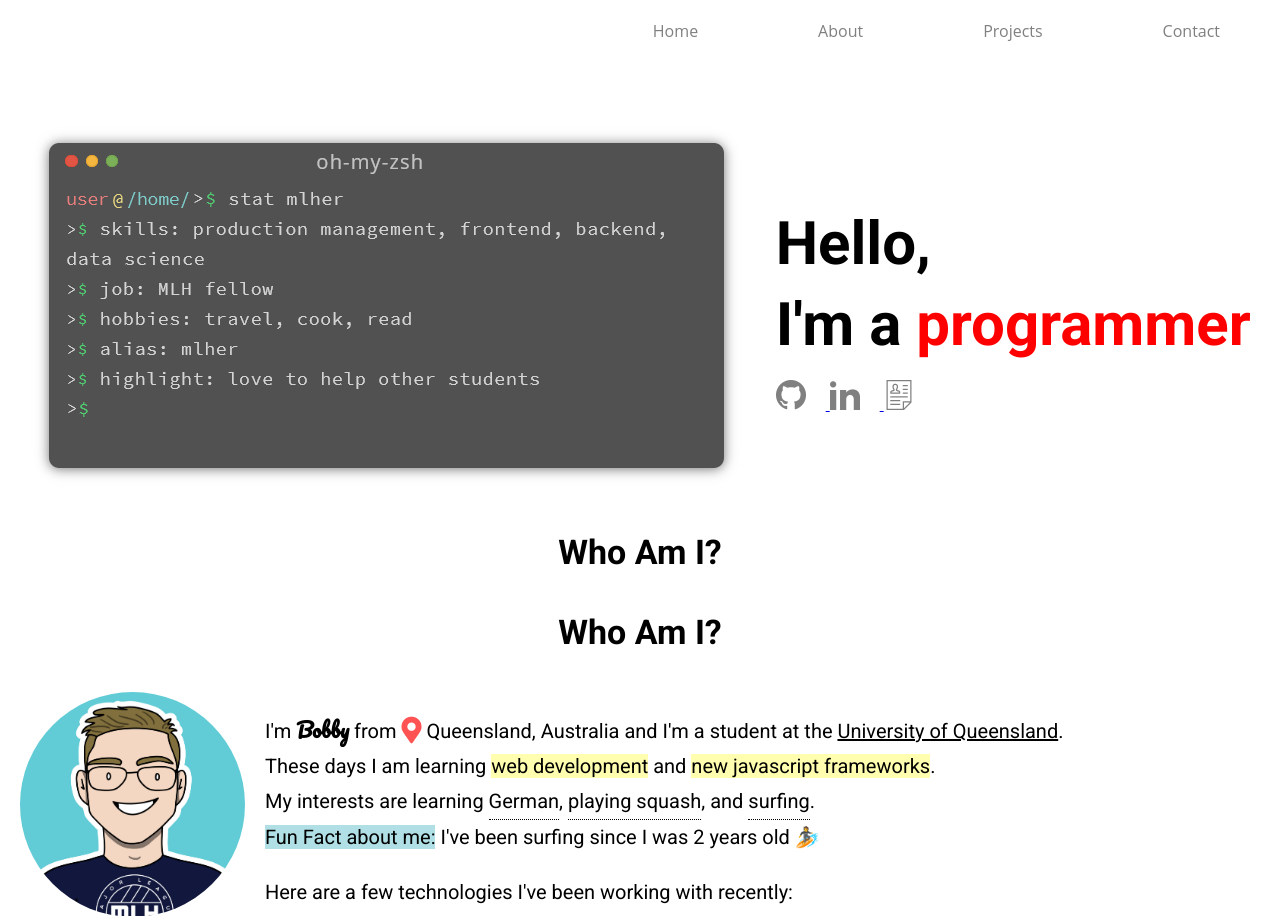
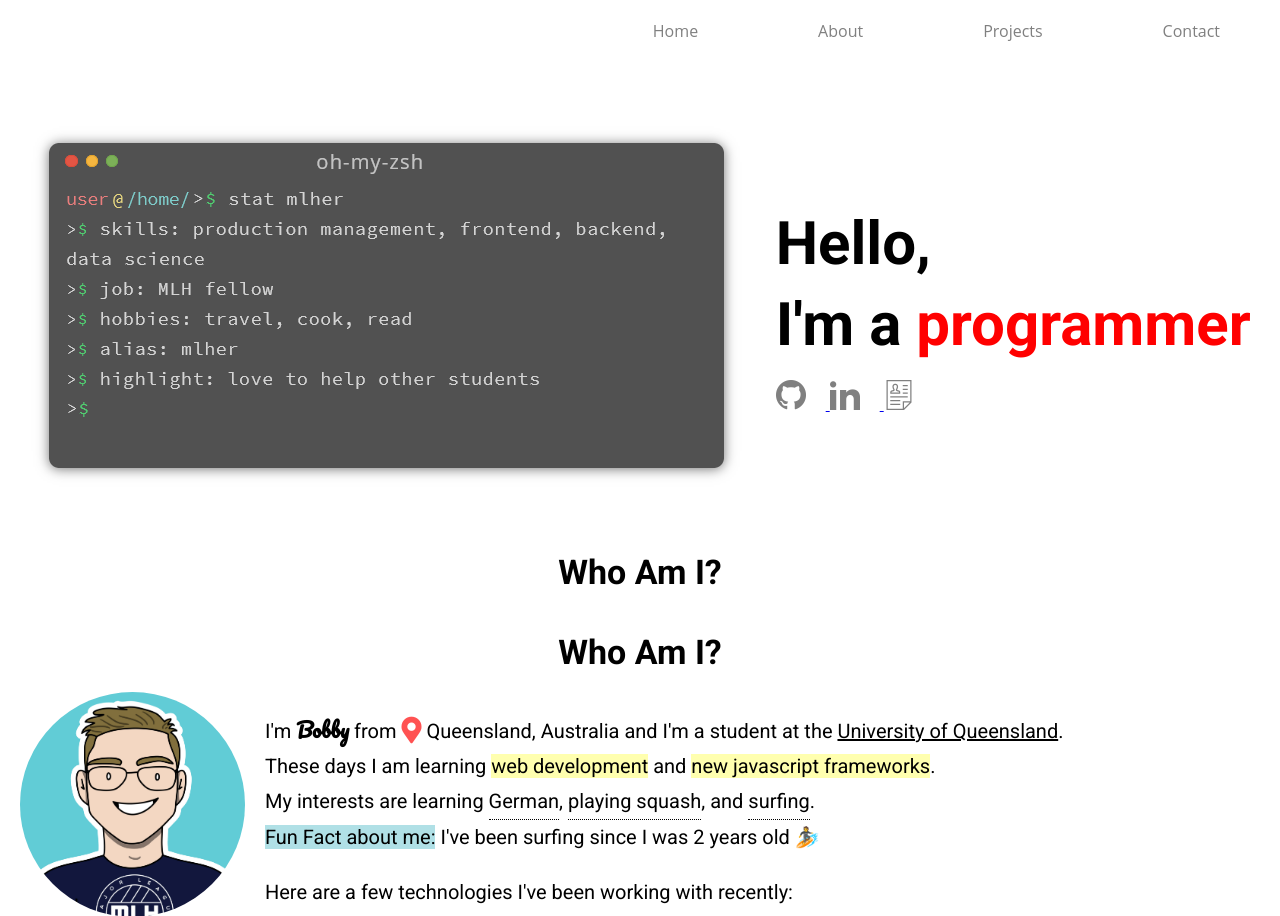
Before and after one commit to aHappyCamer/mlh-orientation-hackathon-project, a Flask app: page / in a window 1280 px wide. Shown: the top 916 px of the page. Run offline with Flask 2, Linux system fonts and the light colour scheme.

Commit message:
fix: margin for title in about section

```diff
--- a/app/static/styles/main.css
+++ b/app/static/styles/main.css
@@ -171,7 +171,8 @@ button {
 }
 
 #about-section-title {
-  padding: 20px;
+  margin-top: 20px;
+  padding-top: 20px;
   text-align: center;
 }
 
```
